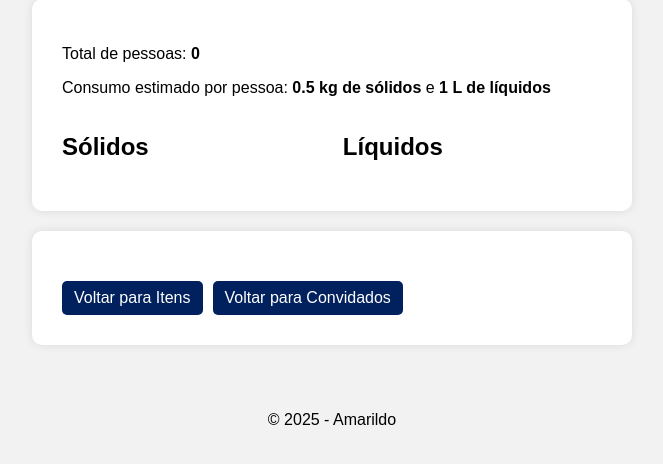
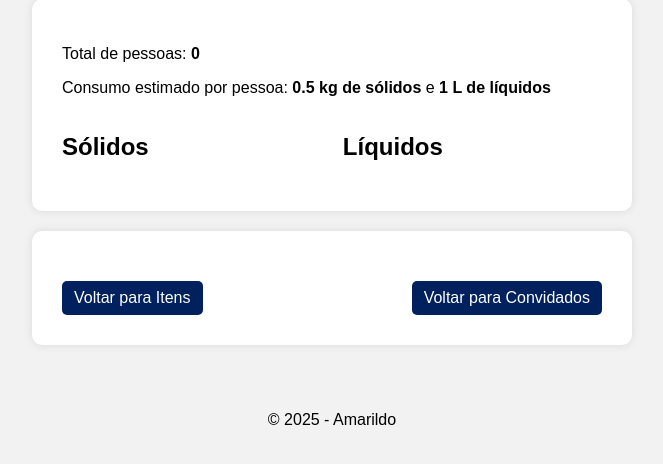
Before and after one commit to Amarildop1/PHPcomMySQL, a PHP site: page /resultado.php in a window 1280 px wide. Shown: the part 151-615 px from the top of the page, without its empty margins (308-971 px from the left). Run offline with PHP 8.4, Linux system fonts and the light colour scheme; data that the repository does not hold is empty.

Commit message:
Ajustando alinhamento de botão no resumo e h1 de convidados

```diff
--- a/PraticaFinal/convidados.php
+++ b/PraticaFinal/convidados.php
@@ -36,9 +36,9 @@
 
         <body>
             <div class="container">
-                <h1> Adicionar Convidados </h1>
 
                 <div class="itens-home adicionando-itens" style="margin-bottom:20px;">
+                    <h1> Adicionar Convidados </h1>
 
                     <form method="post" class="form-inline-column">
 
--- a/PraticaFinal/resultado.php
+++ b/PraticaFinal/resultado.php
@@ -89,7 +89,7 @@
 
 
                 <div class="itens-home adicionando-itens" style="margin-bottom:20px;">
-                        <div class="btn-group">
+                        <div class="btn-group flex-lado-a-lado">
                             <form method="post">
                                 <input type="submit" name="voltarParaItens" value="Voltar para Itens">
                             </form>
```
